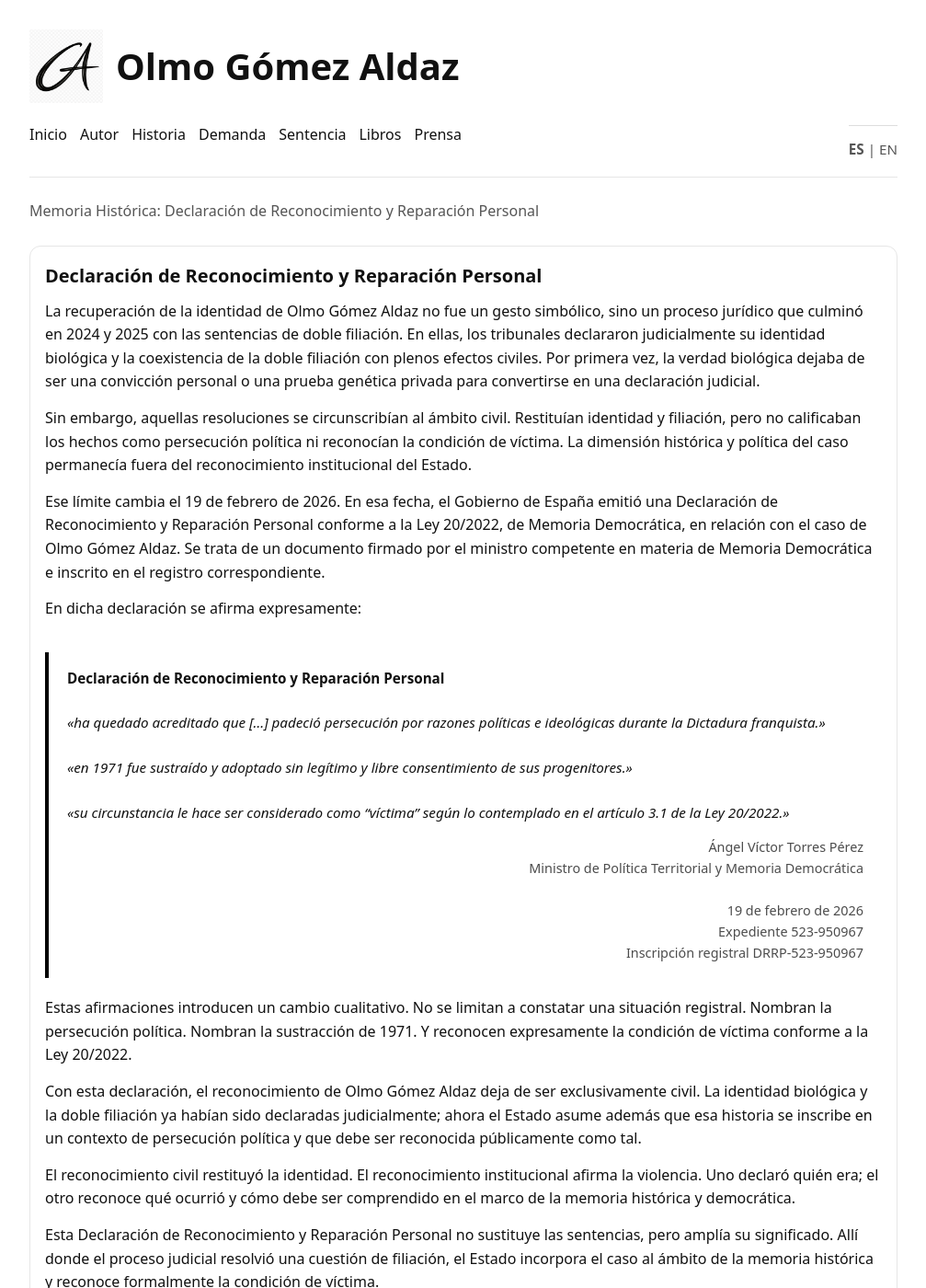
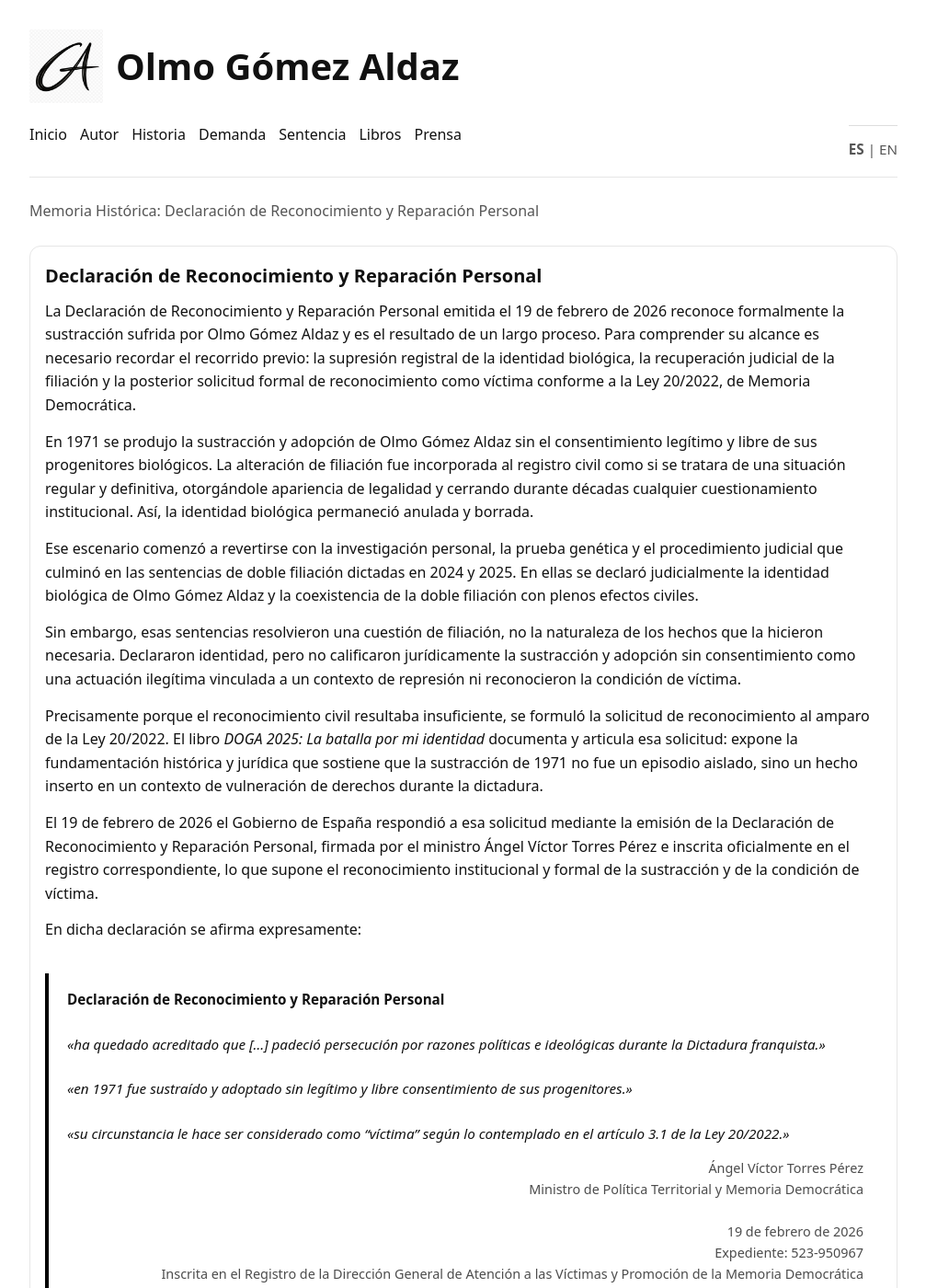
Before and after one commit to olmogaldaz/olmogaldaz.github.io, a Jekyll site: the page built from es/memoria/index.html, in a window 1280 px wide and 1400 px high. Shown: the whole window at 92% size, without its empty margins (136-1143 px from the left). Built offline with Jekyll 4.4.1, drawn with Linux system fonts in a browser that asks for light colours; some of the changed text lies outside the part shown.

Commit message:
Update index.html

```diff
--- a/es/memoria/index.html
+++ b/es/memoria/index.html
@@ -21,20 +21,30 @@ description: Reconocimiento oficial como víctima conforme a la Ley 20/2022 de M
       <h2>Declaración de Reconocimiento y Reparación Personal</h2>
 
       <p>
-        La recuperación de la identidad de Olmo Gómez Aldaz no fue un gesto simbólico, sino un proceso jurídico que culminó en 2024 y 2025 con las sentencias de doble filiación. En ellas, los tribunales declararon judicialmente su identidad biológica y la coexistencia de la doble filiación con plenos efectos civiles. Por primera vez, la verdad biológica dejaba de ser una convicción personal o una prueba genética privada para convertirse en una declaración judicial.
+        La Declaración de Reconocimiento y Reparación Personal emitida el 19 de febrero de 2026 reconoce formalmente la sustracción sufrida por Olmo Gómez Aldaz y es el resultado de un largo proceso. Para comprender su alcance es necesario recordar el recorrido previo: la supresión registral de la identidad biológica, la recuperación judicial de la filiación y la posterior solicitud formal de reconocimiento como víctima conforme a la Ley 20/2022, de Memoria Democrática.
       </p>
 
       <p>
-        Sin embargo, aquellas resoluciones se circunscribían al ámbito civil. Restituían identidad y filiación, pero no calificaban los hechos como persecución política ni reconocían la condición de víctima. La dimensión histórica y política del caso permanecía fuera del reconocimiento institucional del Estado.
+        En 1971 se produjo la sustracción y adopción de Olmo Gómez Aldaz sin el consentimiento legítimo y libre de sus progenitores biológicos. La alteración de filiación fue incorporada al registro civil como si se tratara de una situación regular y definitiva, otorgándole apariencia de legalidad y cerrando durante décadas cualquier cuestionamiento institucional. Así, la identidad biológica permaneció anulada y borrada.
       </p>
 
       <p>
-        Ese límite cambia el 19 de febrero de 2026. En esa fecha, el Gobierno de España emitió una Declaración de Reconocimiento y Reparación Personal conforme a la Ley 20/2022, de Memoria Democrática, en relación con el caso de Olmo Gómez Aldaz. Se trata de un documento firmado por el ministro competente en materia de Memoria Democrática e inscrito en el registro correspondiente.
+        Ese escenario comenzó a revertirse con la investigación personal, la prueba genética y el procedimiento judicial que culminó en las sentencias de doble filiación dictadas en 2024 y 2025. En ellas se declaró judicialmente la identidad biológica de Olmo Gómez Aldaz y la coexistencia de la doble filiación con plenos efectos civiles.
       </p>
 
       <p>
-        En dicha declaración se afirma expresamente:
+        Sin embargo, esas sentencias resolvieron una cuestión de filiación, no la naturaleza de los hechos que la hicieron necesaria. Declararon identidad, pero no calificaron jurídicamente la sustracción y adopción sin consentimiento como una actuación ilegítima vinculada a un contexto de represión ni reconocieron la condición de víctima.
       </p>
+
+      <p>
+        Precisamente porque el reconocimiento civil resultaba insuficiente, se formuló la solicitud de reconocimiento al amparo de la Ley 20/2022. El libro <em>DOGA 2025: La batalla por mi identidad</em> documenta y articula esa solicitud: expone la fundamentación histórica y jurídica que sostiene que la sustracción de 1971 no fue un episodio aislado, sino un hecho inserto en un contexto de vulneración de derechos durante la dictadura.
+      </p>
+
+      <p>
+        El 19 de febrero de 2026 el Gobierno de España respondió a esa solicitud mediante la emisión de la Declaración de Reconocimiento y Reparación Personal, firmada por el ministro Ángel Víctor Torres Pérez e inscrita oficialmente en el registro correspondiente, lo que supone el reconocimiento institucional y formal de la sustracción y de la condición de víctima.
+      </p>
+
+      <p>En dicha declaración se afirma expresamente:</p>
 
       <blockquote class="legal-quote">
 
@@ -50,26 +60,23 @@ description: Reconocimiento oficial como víctima conforme a la Ley 20/2022 de M
           Ángel Víctor Torres Pérez<br>
           Ministro de Política Territorial y Memoria Democrática<br><br>
           19 de febrero de 2026<br>
-          Expediente 523-950967<br>
-          Inscripción registral DRRP-523-950967
+          Expediente: 523-950967<br>
+          Inscrita en el Registro de la Dirección General de Atención a las Víctimas y Promoción de la Memoria Democrática<br>
+          DRRP. Libro 1 – Número 4918
         </div>
 
       </blockquote>
 
       <p>
-        Estas afirmaciones introducen un cambio cualitativo. No se limitan a constatar una situación registral. Nombran la persecución política. Nombran la sustracción de 1971. Y reconocen expresamente la condición de víctima conforme a la Ley 20/2022.
+        Con esta Declaración, el Estado afirma expresamente que en 1971 se produjo una sustracción y adopción sin consentimiento legítimo y libre, y que esa actuación tuvo carácter ilegítimo en el contexto de la dictadura. No se trata solo de una mención histórica, sino de una calificación institucional de los hechos.
       </p>
 
       <p>
-        Con esta declaración, el reconocimiento de Olmo Gómez Aldaz deja de ser exclusivamente civil. La identidad biológica y la doble filiación ya habían sido declaradas judicialmente; ahora el Estado asume además que esa historia se inscribe en un contexto de persecución política y que debe ser reconocida públicamente como tal.
+        La Declaración no sustituye las sentencias de doble filiación que reconocieron la identidad biológica de Olmo Gómez Aldaz, pero completa su alcance. Hasta ese momento, el Estado había reconocido judicialmente quién era, pero no había afirmado la existencia de un acto ilegítimo ni la condición de víctima derivada de él. Ahora se reconoce expresamente la sustracción, la ilegalidad de esa actuación y la condición de víctima en el marco de la Ley 20/2022. La identidad biológica había sido restituida; con esta Declaración se reconoce oficialmente la naturaleza de los hechos que la hicieron necesaria.
       </p>
 
       <p>
-        El reconocimiento civil restituyó la identidad. El reconocimiento institucional afirma la violencia. Uno declaró quién era; el otro reconoce qué ocurrió y cómo debe ser comprendido en el marco de la memoria histórica y democrática.
-      </p>
-
-      <p>
-        Esta Declaración de Reconocimiento y Reparación Personal no sustituye las sentencias, pero amplía su significado. Allí donde el proceso judicial resolvió una cuestión de filiación, el Estado incorpora el caso al ámbito de la memoria histórica y reconoce formalmente la condición de víctima.
+        En un plano general, la sentencia de doble filiación constituye una resolución innovadora por su alcance jurídico y por el reconocimiento de la identidad biológica con plenos efectos civiles. Sin embargo, en el plano personal, para Olmo Gómez Aldaz, el reconocimiento como víctima tiene un significado distinto y más profundo. La restitución civil dejó intacta la adopción y no declaró la existencia de delito ni la ilegalidad de los hechos en los términos solicitados. La Declaración de Reconocimiento y Reparación Personal, en cambio, afirma expresamente la sustracción, su carácter ilegítimo y la condición de víctima, completando así aquello que la vía estrictamente civil no había alcanzado.
       </p>
 
     </div>
```
